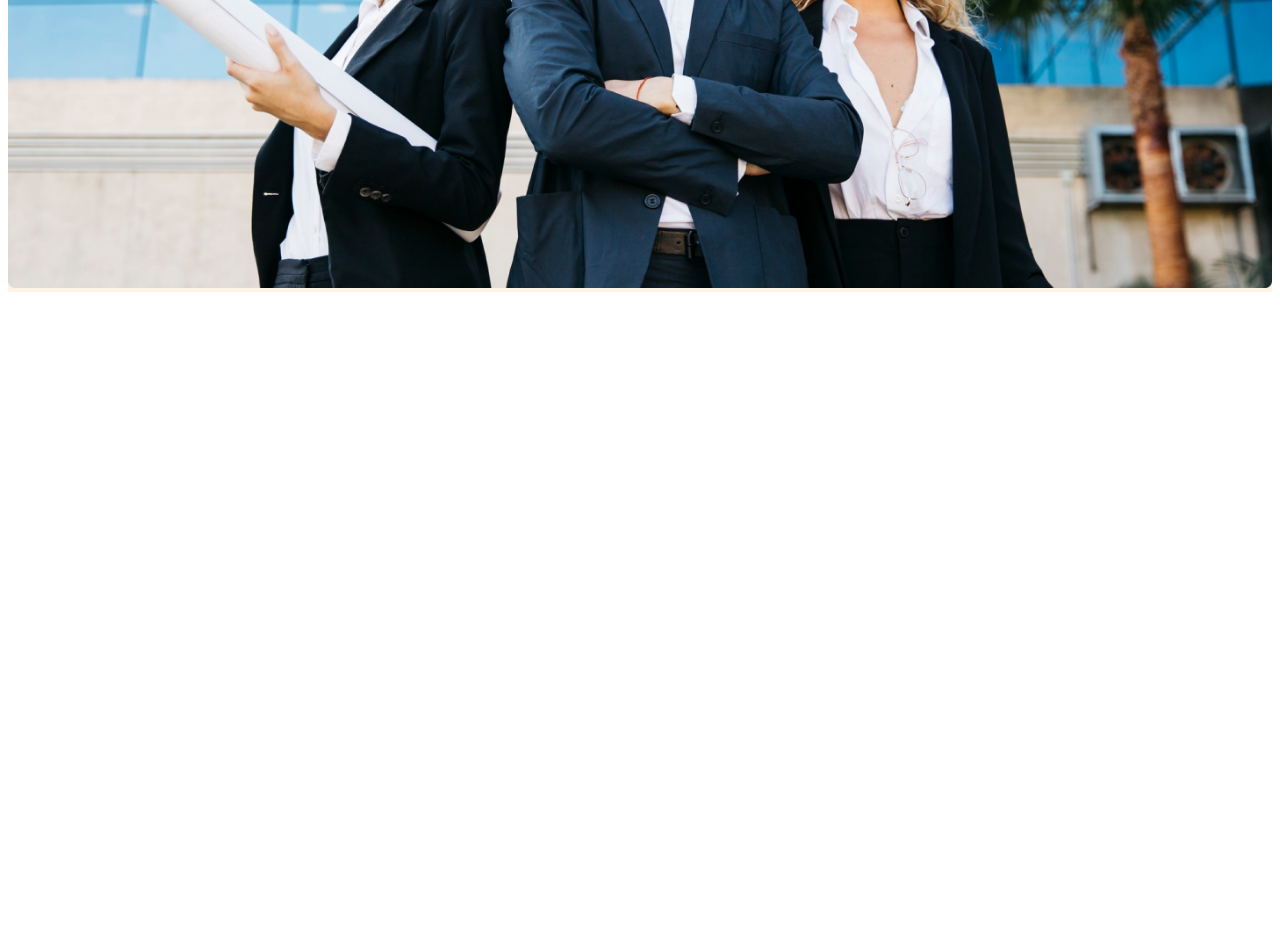
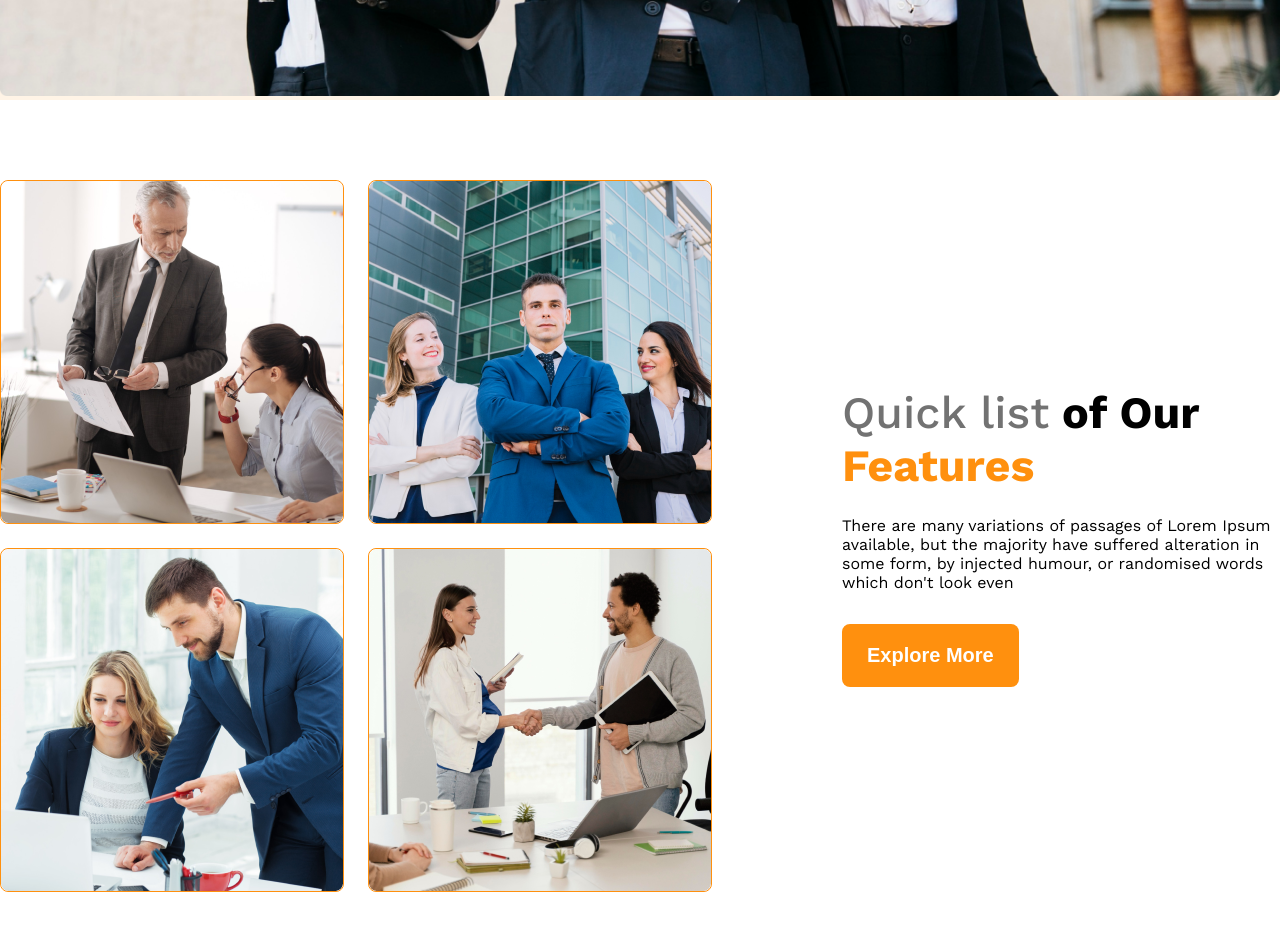
Before and after one commit to romelomar/responsive-project, a plain HTML site: page index.html in a window 1280 px wide. Shown: the part 882-1812 px from the top of the page. Before the commit the page ends 1182 px from the top, so only its background shows below. Drawn offline with nearby package versions, Linux system fonts and the light colour scheme.

Commit message:
responsive photo added

```diff
--- a/index.html
+++ b/index.html
@@ -27,7 +27,19 @@
         </div>
     </header>
     <main>
-
+        <section class="teams display-flex">
+            <div class="team-img-container">
+                <img class="deco" src="./images/team1.png" alt="img-1">
+                <img class="deco" src="./images/team2.png" alt="img-2">
+                <img class="deco" src="./images/team3.png" alt="img-3">
+                <img class="deco" src="./images/team4.png" alt="img-4">
+            </div>
+            <div class="our-features">
+                <h1 class="feature-heading"><span id="q-list" class="text-light-gray">Quick list</span> <span>of Our</span> <span id="f-color">Features</span></h1>
+                <p class="feature-description">There are many variations of passages of Lorem Ipsum available, but the majority have suffered alteration in some form, by injected humour, or randomised words which don't look even</p>
+                <button class="btn-primary">Explore More</button>
+            </div>
+        </section>
     </main>
     <footer>
 
--- a/styles/style.css
+++ b/styles/style.css
@@ -1,6 +1,8 @@
-
 @import url('https://fonts.googleapis.com/css2?family=Work+Sans:ital,wght@0,100..900;1,100..900&display=swap');
-
+*{
+    margin: 0;
+    padding: 0;
+}
 
 .work-sans-font {
   font-family: "Work Sans", sans-serif;
@@ -20,6 +22,14 @@
     padding: 20px 25px;
     font-size: 1.25rem;
     font-weight: 600;
+}
+main{
+    max-width: 1440px;
+    margin: 0 auto;
+}
+main > section{
+    margin-top: 80px;
+    margin-bottom: 130px;
 }
 /* dark 02 */
 .text-gray{
@@ -82,10 +92,63 @@ background-color: rgba(255, 144, 14, 0.1);
 }
 .banner-img{
     width: 100%;
+    /* margin-bottom: 45px; */
+}
+.deco{
+    border: 1px solid #FF900E;
+    border-radius: 8px;
+}
+/* team and feature releted style */
+.teams{
+    align-items: center;
+}
+.team-img-container{
+    display: grid;
+    grid-template-columns: repeat(2,1fr);
+    gap: 24px;
+
+
+}
+.our-features{
+    margin-left: 130px;
+    max-width: 530px;
+
+}
+.feature-heading{
+    font-size: 2.8rem;
+    font-weight: 700;
+    margin-bottom: 24px;
+}
+.feature-description{
+    margin-bottom: 32px;
+}
+#q-list{
+    font-weight: 500;
+}
+#f-color{
+    color: #FF900E;
 }
 /* responsive media query */
 @media screen and (max-width: 576px) {
-    .navbar, .nav-link {
+    .navbar,
+    .nav-link,
+    .teams{
         flex-direction: column;
     }
+    .team-img-container{
+        grid-template-columns: repeat(1,1fr);
+    }
+    .our-features{
+        margin-left: 20px;
+    }
 }
+/* medium size device */
+@media screen and (min-width:576px) and (max-width:992px) {
+    .teams{
+        flex-direction: column;
+    }
+    .our-features{
+        margin: 50px auto;
+        text-align: center;
+    }
+}
```
